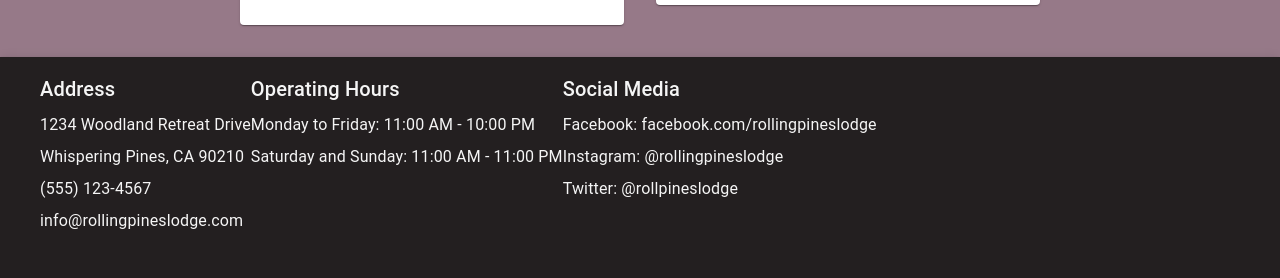
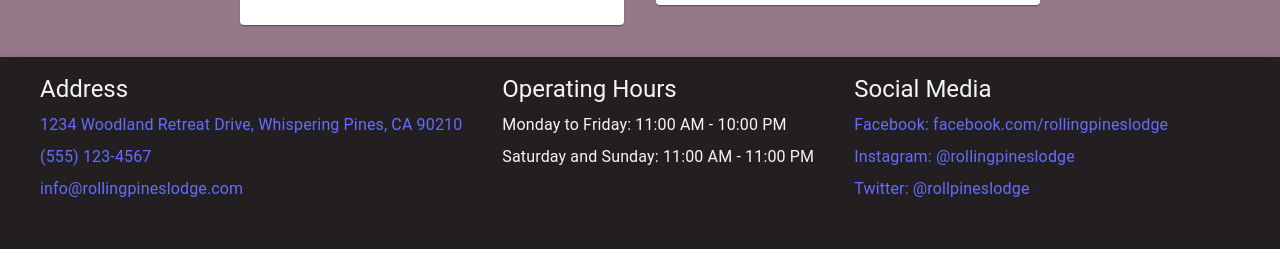
Before and after one commit to Harrison-Holt/rolling-pines-lodge, a React (Vite) app: page / in a window 1280 px wide. Shown: the part 1496-1774 px from the top of the page. After the commit the page ends 1745 px from the top, so only its background shows below. Built offline with nearby package versions, Linux system fonts and the light colour scheme.

Commit message:
Initial Commit

```diff
--- a/src/frontend/home.jsx
+++ b/src/frontend/home.jsx
@@ -123,27 +123,26 @@ const featuredDishes = [
         <Toolbar sx={{ display: 'flex', justifyContent: 'space-between', alignItems: 'center' }}>
         <Box sx={{ color: '#f5f5f5', padding: 2, display: 'flex', flexDirection: 'row', justifyContent: 'space-around', alignItems: 'flex-start'}}>
       {/* Address Section */}
-      <Stack spacing={1} sx={{ marginBottom: 4 }}>
-        <Typography variant="h6">Address</Typography>
-        <Typography variant="body1">1234 Woodland Retreat Drive</Typography>
-        <Typography variant="body1">Whispering Pines, CA 90210</Typography>
-        <Typography variant="body1">(555) 123-4567</Typography>
-        <Typography variant="body1">info@rollingpineslodge.com</Typography>
+      <Stack spacing={1} sx={{ marginBottom: 4, marginRight: 5 }}>
+        <Typography variant="h5">Address</Typography>
+        <Typography variant="body1" component="a">1234 Woodland Retreat Drive, Whispering Pines, CA 90210</Typography>
+        <Typography variant="body1" component="a">(555) 123-4567</Typography>
+        <Typography variant="body1" component="a">info@rollingpineslodge.com</Typography>
       </Stack>
 
       {/* Operating Hours Section */}
-      <Stack spacing={1} sx={{ marginBottom: 4 }}>
-        <Typography variant="h6">Operating Hours</Typography>
+      <Stack spacing={1} sx={{ marginBottom: 4, marginRight: 5}}>
+        <Typography variant="h5">Operating Hours</Typography>
         <Typography variant="body1">Monday to Friday: 11:00 AM - 10:00 PM</Typography>
         <Typography variant="body1">Saturday and Sunday: 11:00 AM - 11:00 PM</Typography>
       </Stack>
 
       {/* Social Media Section */}
       <Stack spacing={1}>
-        <Typography variant="h6">Social Media</Typography>
-        <Typography variant="body1">Facebook: facebook.com/rollingpineslodge</Typography>
-        <Typography variant="body1">Instagram: @rollingpineslodge</Typography>
-        <Typography variant="body1">Twitter: @rollpineslodge</Typography>
+        <Typography variant="h5">Social Media</Typography>
+        <Typography variant="body1" component="a">Facebook: facebook.com/rollingpineslodge</Typography>
+        <Typography variant="body1" component="a">Instagram: @rollingpineslodge</Typography>
+        <Typography variant="body1" component="a">Twitter: @rollpineslodge</Typography>
       </Stack>
     </Box>
         </Toolbar>
```
